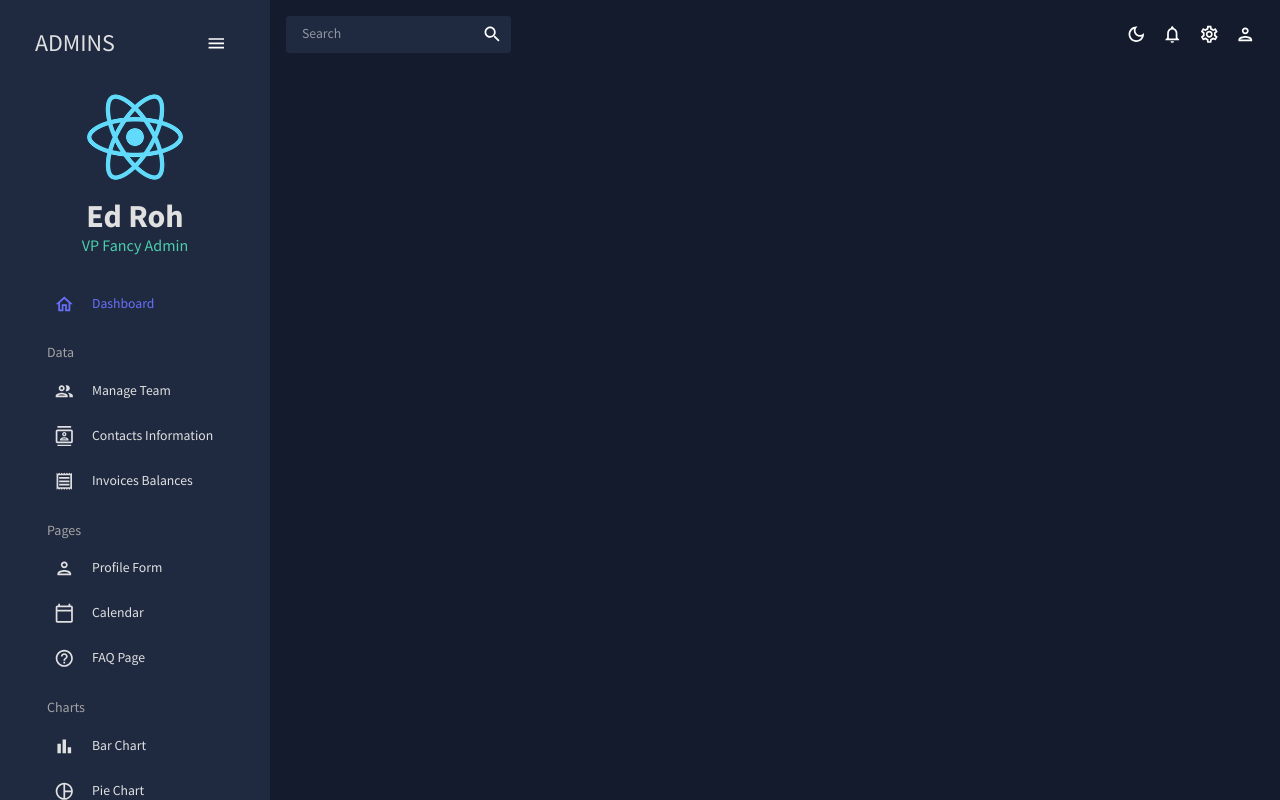
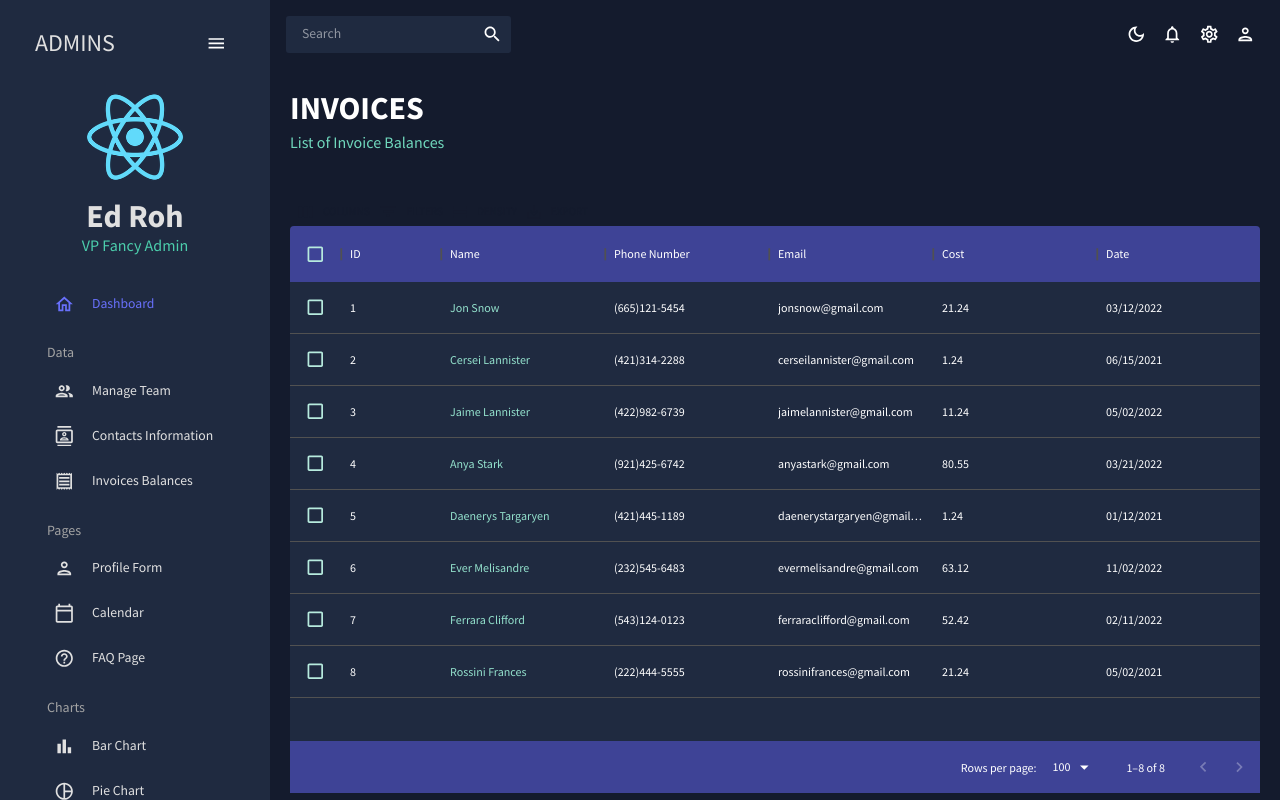
Before and after one commit to TiTUS-web/admin-dashboard, a React (Create React App) app: page /invoices in a window 1280 px wide. Built offline with nearby package versions, Linux system fonts and the light colour scheme.

Commit message:
create invoices module

```diff
--- a/src/App.js
+++ b/src/App.js
@@ -8,6 +8,7 @@
 import Dashboard from "./modules/dashboard/index";
 import Team from "./modules/team/index";
 import Contacts from "./modules/contacts/index";
+import Invoices from "./modules/invoices/index";
 
 function App() {
     const [theme, colorMode] = useMode();
@@ -24,6 +25,7 @@
                   <Route path="/" element={<Dashboard />} />
                   <Route path="/team" element={<Team />} />
                   <Route path="/contacts" element={<Contacts />} />
+                  <Route path="/invoices" element={<Invoices />} />
                 </Routes>
               </main>
           </div>
--- /dev/null
+++ b/src/modules/invoices/index.jsx
@@ -0,0 +1,92 @@
+import { Box, Typography, useTheme } from "@mui/material";
+import { DataGrid, GridToolbar } from "@mui/x-data-grid";
+import { tokens } from "../../theme";
+import { mockDataInvoices } from "../../data/mockData";
+import Header from "../../components/Header";
+
+const Invoices = () => {
+  const theme = useTheme();
+  const colors = tokens(theme.palette.mode);
+
+  const columns = [
+    {
+      field: "id",
+      headerName: "ID",
+    },
+    {
+      field: "name",
+      headerName: "Name",
+      flex: 1,
+      cellClassName: "name-column--cell",
+    },
+    {
+      field: "phone",
+      headerName: "Phone Number",
+      flex: 1,
+    },
+    {
+      field: "email",
+      headerName: "Email",
+      flex: 1,
+    },
+    {
+      field: "cost",
+      headerName: "Cost",
+      flex: 1,
+      renderCell: (params) => {
+        <Typography color={colors.greenAccent[500]}>
+          {params.row.cost}
+        </Typography>;
+      },
+    },
+    {
+      field: "date",
+      headerName: "Date",
+      flex: 1,
+    },
+  ];
+
+  return (
+    <Box m="20px">
+      <Header title="INVOICES" subtitle="List of Invoice Balances"></Header>
+      <Box
+        m="40px 0 0 0"
+        height="75vh"
+        sx={{
+          "& .MuiDataGrid-root": {
+            border: "none",
+          },
+          "& .MuiDataGrid-cell": {
+            borderBottom: "none",
+          },
+          "& .name-column--cell": {
+            color: colors.greenAccent[300],
+          },
+          "& .MuiDataGrid-columnHeaders": {
+            backgroundColor: colors.blueAccent[700],
+            borderBottom: "none",
+          },
+          "& .MuiDataGrid-virtualScroller": {
+            backgroundColor: colors.primary[400],
+          },
+          "& .MuiDataGrid-footerContainer": {
+            borderTop: "none",
+            backgroundColor: colors.blueAccent[700],
+          },
+          "& .MuiCheckbox-root": {
+            color: `${colors.greenAccent[200]} !important`,
+          },
+        }}
+      >
+        <DataGrid
+          checkboxSelection
+          rows={mockDataInvoices}
+          columns={columns}
+          components={{ Toolbar: GridToolbar }}
+        />
+      </Box>
+    </Box>
+  );
+};
+
+export default Invoices;
```
